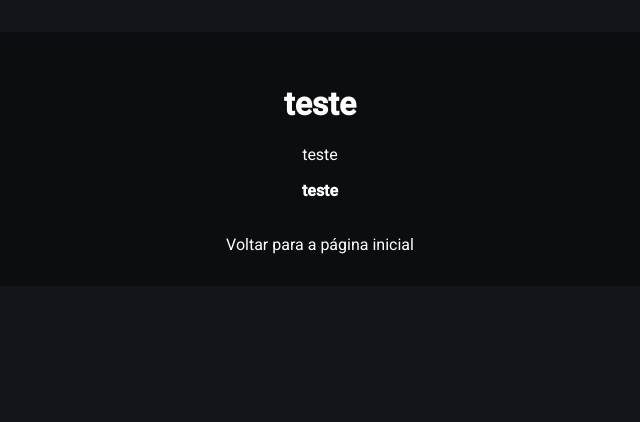
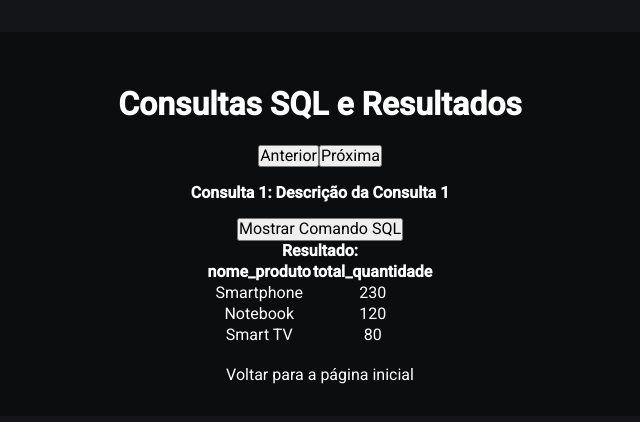
Before and after one commit to hgustavo98/food-HVG, a React (Create React App) app: page /status in a window 1280 px wide. Shown: the top 422 px of the page, without its empty margins (320-960 px from the left). Built offline with nearby package versions, Linux system fonts and the light colour scheme; no server answers.

Commit message:
tela para ver consultas adm

```diff
--- a/src/pages/Status/index.tsx
+++ b/src/pages/Status/index.tsx
@@ -1,24 +1,107 @@
-
-
-import { Head } from '../../components/Head'
-
-import { Container, Inner, SubTitle, Title } from './styled'
+import { useState } from 'react';
+import { Head } from '../../components/Head';
+import { Container, Inner, SubTitle, Title, Table } from './styled';
 
 export default function StatusPage() {
+  // Dados simulados das consultas e resultados (substitua por dados reais da sua API)
+  const consultasEResultados = [
+    {
+      descricao: 'Consulta 1: Descrição da Consulta 1',
+      comando_sql: 'SELECT nome_produto, SUM(quantidade) AS total_quantidade FROM produtos WHERE preco > 100 GROUP BY nome_produto ORDER BY total_quantidade DESC;',
+      resultado: [
+        { nome_produto: 'Smartphone', total_quantidade: 230 },
+        { nome_produto: 'Notebook', total_quantidade: 120 },
+        { nome_produto: 'Smart TV', total_quantidade: 80 },
+      ]
+    },
+    {
+      descricao: 'Consulta 2: Descrição da Consulta 2',
+      comando_sql: 'SELECT nome_cliente, COUNT(id) AS total_pedidos FROM pedidos GROUP BY nome_cliente;',
+      resultado: [
+        { nome_cliente: 'João', total_pedidos: 10 },
+        { nome_cliente: 'Maria', total_pedidos: 8 },
+        { nome_cliente: 'Pedro', total_pedidos: 5 },
+      ]
+    },
+    // Adicione mais consultas aqui
+  ];
+
+  // Estado para controlar qual consulta está sendo exibida
+  const [currentConsulta, setCurrentConsulta] = useState(0);
+
+  // Estado para controlar a exibição do comando SQL
+  const [showSQL, setShowSQL] = useState(false);
+
+  // Função para avançar para a próxima consulta
+  const handleNextConsulta = () => {
+    setCurrentConsulta((prevConsulta) => (prevConsulta + 1) % consultasEResultados.length);
+  };
+
+  // Função para voltar para a consulta anterior
+  const handlePrevConsulta = () => {
+    setCurrentConsulta((prevConsulta) => (prevConsulta - 1 + consultasEResultados.length) % consultasEResultados.length);
+  };
+
+  const consultaAtual = consultasEResultados[currentConsulta];
+
+  // Função para renderizar os cabeçalhos da tabela
+  const renderTableHeaders = () => {
+    if (consultaAtual.resultado.length === 0) {
+      return null;
+    }
+
+    const headers = Object.keys(consultaAtual.resultado[0]);
+    return (
+      <tr>
+        {headers.map((header, index) => (
+          <th key={index}>{header}</th>
+        ))}
+      </tr>
+    );
+  };
+
+  // Função para renderizar os dados da tabela
+  const renderTableData = () => {
+    return consultaAtual.resultado.map((item, index) => (
+      <tr key={index}>
+        {Object.values(item).map((value, index) => (
+          <td key={index}>{value}</td>
+        ))}
+      </tr>
+    ));
+  };
 
   return (
     <Container>
       <Head title='Status' />
 
       <Inner>
-        <Title>teste</Title>
+        <Title>Consultas SQL e Resultados</Title>
 
+        <div>
+          <button onClick={handlePrevConsulta}>Anterior</button>
+          <button onClick={handleNextConsulta}>Próxima</button>
+        </div>
+
+        <SubTitle>{consultaAtual.descricao}</SubTitle>
+        <button onClick={() => setShowSQL(!showSQL)}>Mostrar Comando SQL</button>
+        {showSQL && (
+          <p>
+            <strong>Comando SQL:</strong>
+            <code>{consultaAtual.comando_sql}</code>
+          </p>
+        )}
         <p>
-          teste <code></code>
+          <strong>Resultado:</strong>
+          <Table>
+            <thead>
+              {renderTableHeaders()}
+            </thead>
+            <tbody>
+              {renderTableData()}
+            </tbody>
+          </Table>
         </p>
-
-        <SubTitle>teste</SubTitle>
-
 
         <br />
         <a href='/'>Voltar para a página inicial</a>
```
